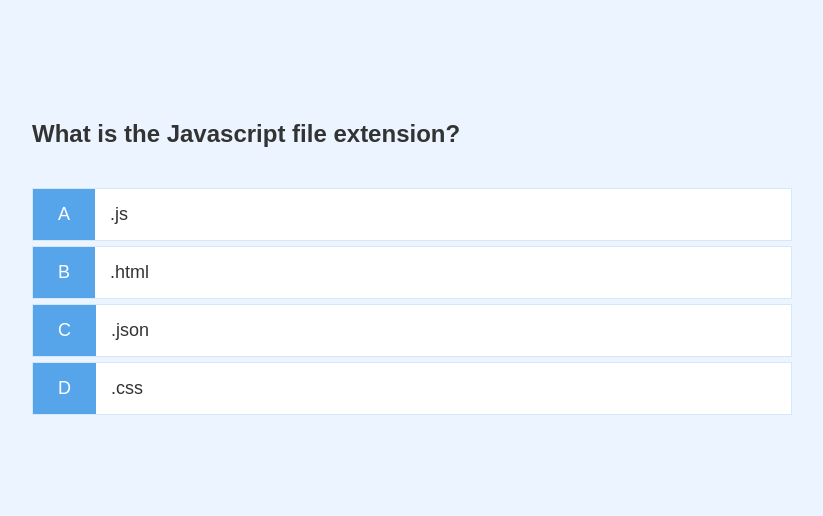
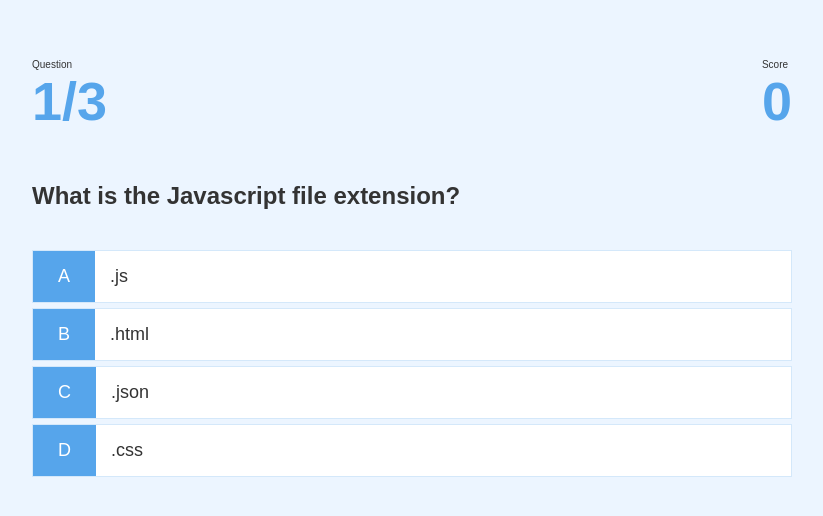
Before and after one commit to Mubarek-Hassen/quiz-app, a plain HTML site: page game.html in a window 1280 px wide. Shown: the part 130-646 px from the top of the page, without its empty margins (228-1051 px from the left). Drawn offline with Linux system fonts and the light colour scheme.

Commit message:
working on HUD

```diff
--- a/game.html
+++ b/game.html
@@ -12,6 +12,16 @@
 <body>
   <div class="container">
     <div id="game" class="justify-center flex-column">
+      <div id="hud">
+        <div id="hud-item">
+          <p class="hud-prefix">Question</p>
+          <h1 class="hud-main-text">1/3</h1>
+        </div>
+        <div id="hud-item">
+          <p class="hud-prefix"> Score</p>
+          <h1 class="hud-main-text">0</h1>
+        </div>
+      </div>
       <h2 id="question"> What is the answer to this question?</h2>
       <div class="choice-container">
         <p class="choice-prefix">A</p>
--- a/game.js
+++ b/game.js
@@ -64,9 +64,7 @@ choices.forEach(choice =>{
     setTimeout(()=>{
       selectedChoice.parentElement.classList.remove(classToApply)
       getNewQuestion();
-    }, 1000)
-    // selectedChoice.parentElement.classList.remove(classToApply)
-    // getNewQuestion();
+    }, 1000);
   })
 })
 
--- a/styles/game.css
+++ b/styles/game.css
@@ -31,3 +31,13 @@
 .incorrect {
   background-color: #dc3545;
 }
+
+#hud {
+  display: flex;
+  justify-content: space-between;
+
+}
+
+#hud-prefix {
+  text-align: center;
+}
```
